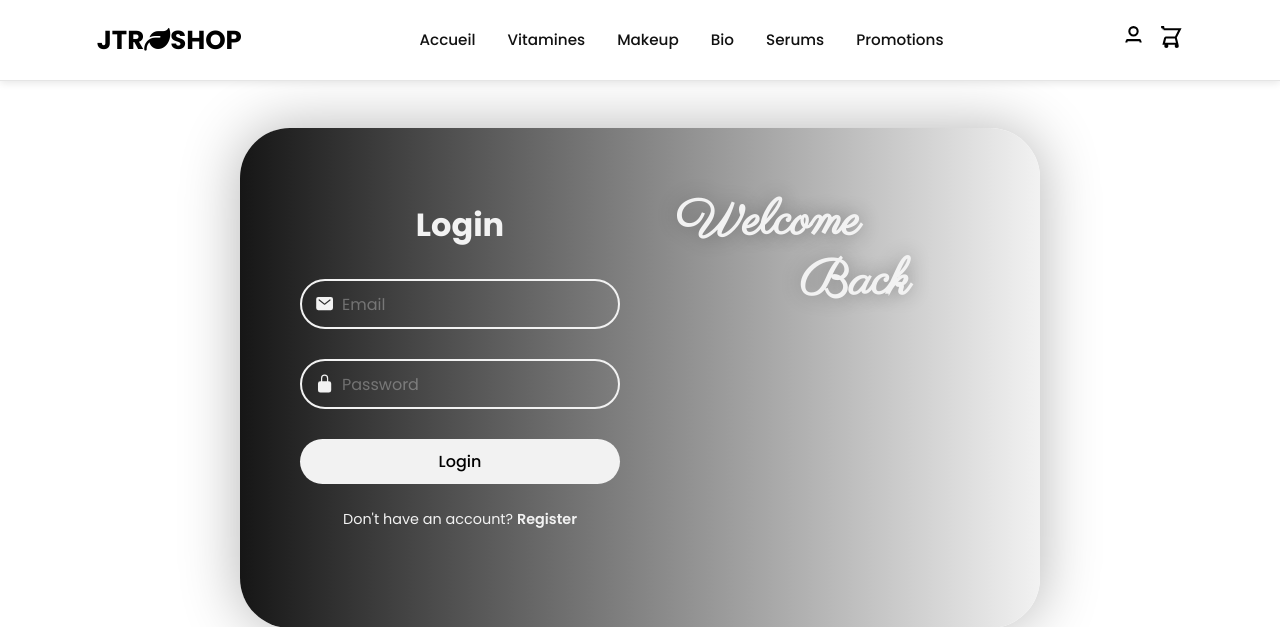
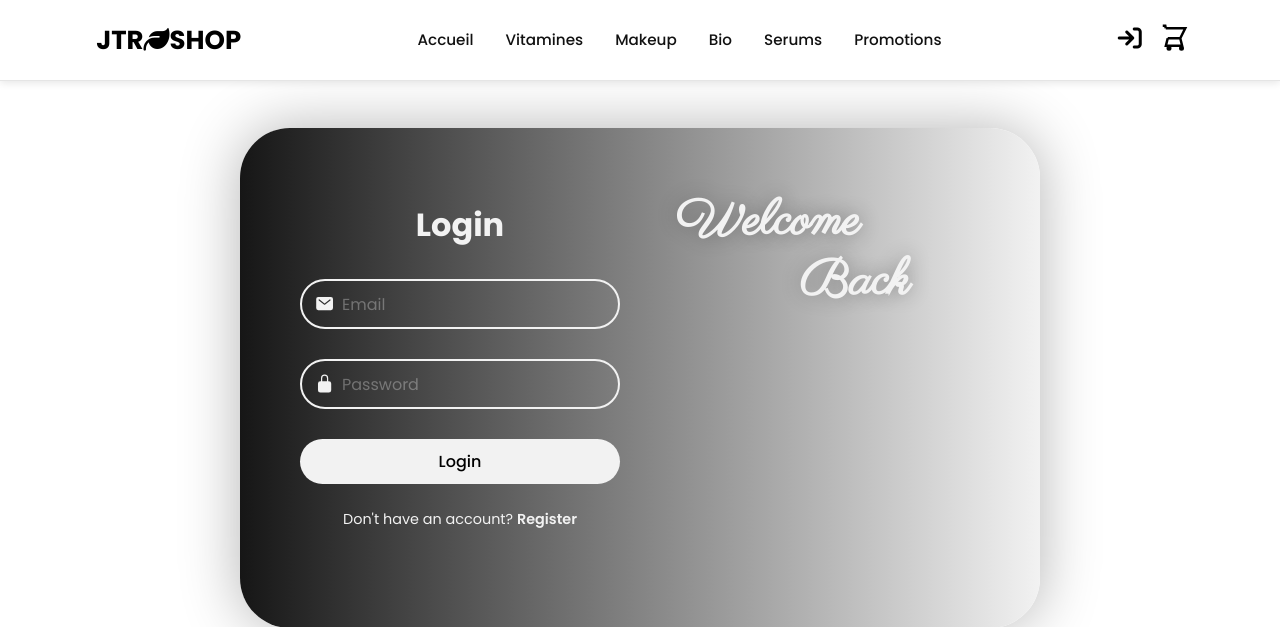
Before and after one commit to wwwwl25/Projet-Stage-Initialization, a PHP site: page /Projet-Stage-Initialization/views/signup_signin.view.php in a window 1280 px wide. Shown: the top 627 px of the page. Run offline with PHP 8.4, Linux system fonts and the light colour scheme.

Commit message:
Change href for the user icon when the user is logged vs not logged in + Fix nav bar user icon when logged in and not logged in

```diff
--- a/styles/nav-bar.css
+++ b/styles/nav-bar.css
@@ -67,10 +67,15 @@ body {
 /* icons on right */
 .icons {
     display: flex;
-    gap: 0.75rem;
+    gap: 1rem;
     align-items: center;
     justify-content: center;
     order: 3;
+    height: 30px;
+    .icon{
+        height: 30px;
+        width: 30px;
+    }
 
 }
 .icons .login-btn, .icons .cart-btn{
--- a/views/signup_signin.view.php
+++ b/views/signup_signin.view.php
@@ -7,7 +7,7 @@ session_start();
 <head>
     <meta charset="UTF-8">
     <meta http-equiv="X-UA-Compatible" content="IE=edge">
-    <meta name="viewport" content="width=device-width, initial-scale=1.0">
+    <meta name="viewport"   content="width=device-width, user-scalable=no, initial-scale=1.0, maximum-scale=1.0, minimum-scale=1.0">
     <title>Sign in</title>
     <link rel="stylesheet" href="../styles/nav-bar.css">
     <link rel="stylesheet" href="../styles/signup.css">
--- a/views/utilities/nav-bar.php
+++ b/views/utilities/nav-bar.php
@@ -23,11 +23,15 @@
 
 
         <div class="icons">
-            <a class="login-btn" href="/Projet-Stage-Initialization/views/signup_signin.view.php" title="signup/login">
-
+            <a class="login-btn" style="margin-top: 0.5em" href="<?php echo isset($_SESSION['user_name']) && isset($_SESSION['user_email']) ? '/Projet-Stage-Initialization/views/user1.php' : '/Projet-Stage-Initialization/views/signup_signin.view.php'; ?>" title="signup/login">
+            <?php if(isset($_SESSION['user_name']) && isset($_SESSION['user_email'])) : ?>
                 <svg class="icon" fill="none" stroke="currentColor" stroke-width="2" viewBox="0 0 24 24">
                     <path d="M5.121 17.804A4 4 0 016 15.5h12a4 4 0 01.879 2.304M12 11a4 4 0 100-8 4 4 0 000 8z" />
                 </svg>
+                <?php else:?>
+                <i class="fa-solid fa-arrow-right-to-bracket" style="font-size: 1.5em; margin-bottom: 0.5em"></i>
+
+            <?php endif;?>
             </a>
             <div title="shopping cart" class="cart-btn">
                 <svg class="icon" fill="none" stroke="currentColor" stroke-width="2" viewBox="0 0 24 24">
```
